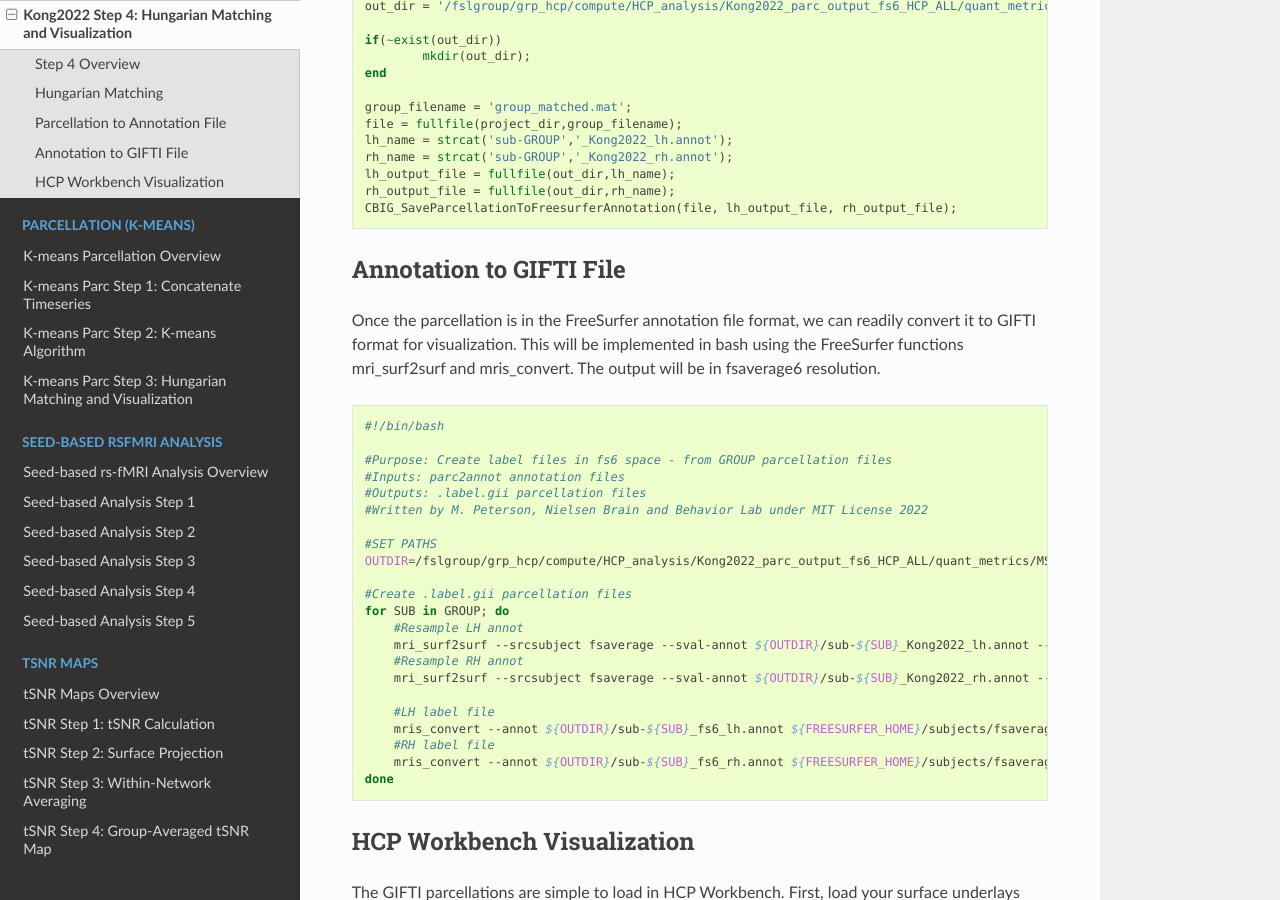
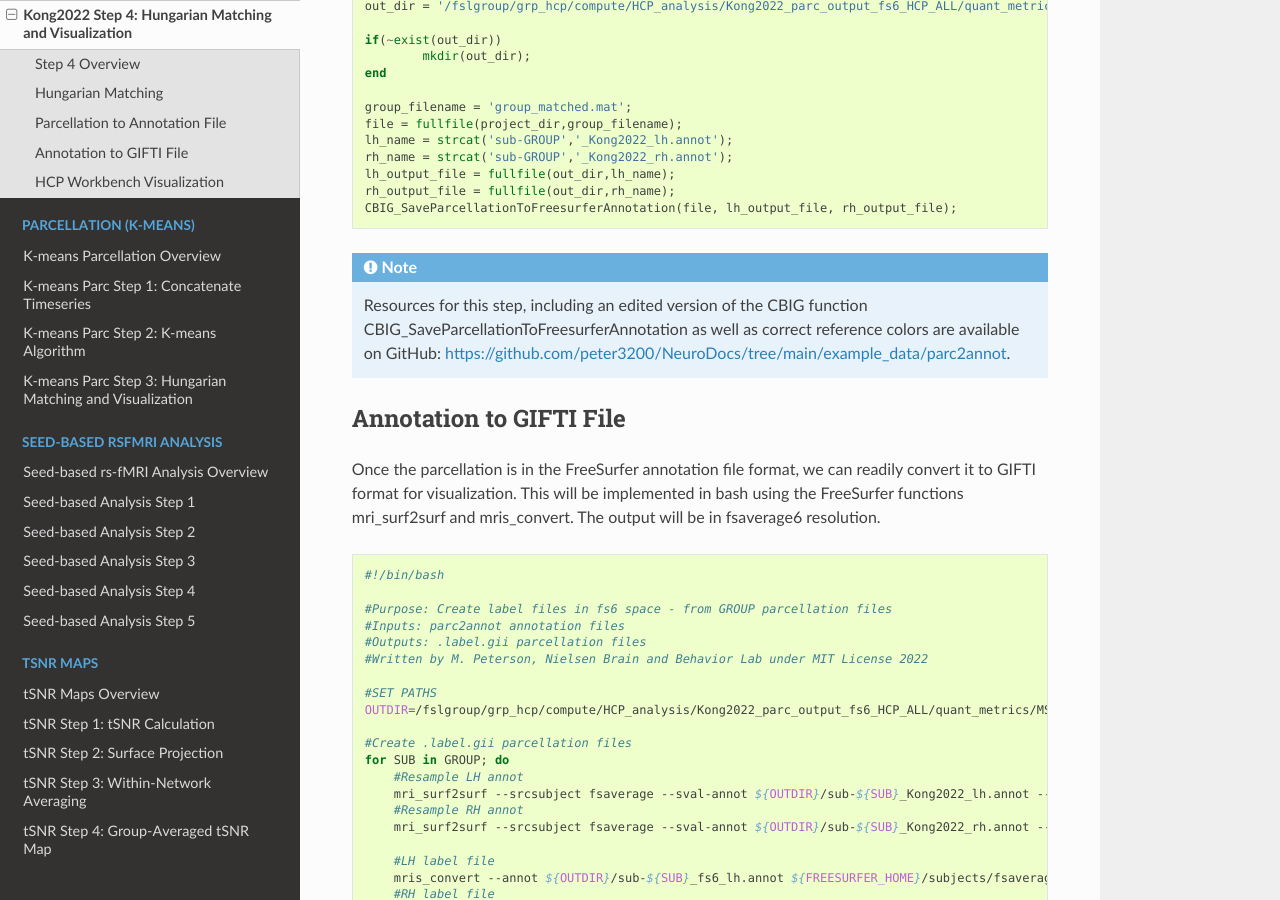
Before and after one commit to peter3200/NeuroDocs, a Sphinx documentation site: the page built from docs/source/kong2022/parc_4.rst, in a window 1280 px wide and 900 px high, scrolled down 2952 px. Built offline with Sphinx 7.4.7 and the Read the Docs theme 2.0.0, drawn with Linux system fonts in a browser that asks for light colours.

Commit message:
Add files via upload

```diff
--- a/docs/source/kong2022/parc_4.rst
+++ b/docs/source/kong2022/parc_4.rst
@@ -154,6 +154,8 @@ Next, we will use a CBIG function in MATLAB to convert the .mat individual parce
         rh_output_file = fullfile(out_dir,rh_name);
         CBIG_SaveParcellationToFreesurferAnnotation(file, lh_output_file, rh_output_file);
 
+.. note:: Resources for this step, including an edited version of the CBIG function CBIG_SaveParcellationToFreesurferAnnotation as well as correct reference colors are available on GitHub: https://github.com/peter3200/NeuroDocs/tree/main/example_data/parc2annot.
+
 
 Annotation to GIFTI File
 ************************
```
